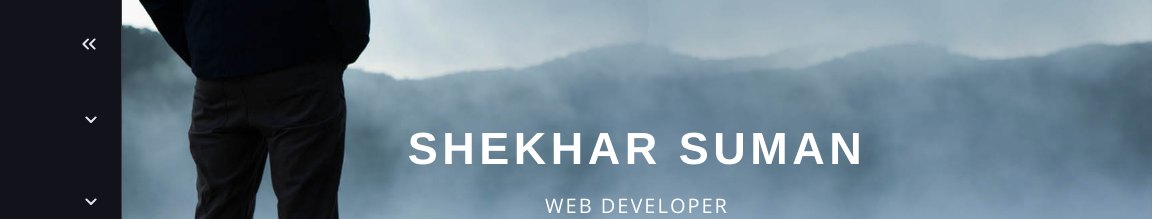
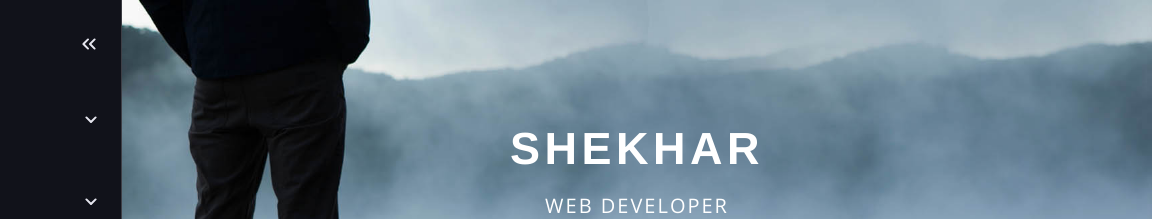
Before and after one commit to shekhar-s93/tp, a plain HTML site: page index.html in a window 1280 px wide. Shown: the top 219 px of the page, 128-1280 px from the left. Drawn offline with nearby package versions, Linux system fonts and the light colour scheme.

Commit message:
Update index.html

```diff
--- a/index.html
+++ b/index.html
@@ -170,7 +170,7 @@
         <div class="container banner-content">
                 <div class="row">
                     <header class="centered">
-                        <h1>Shekhar Suman</h1>
+                        <h1>Shekhar</h1>
                         <p>WEB DEVELOPER</p>
                     </header>
                     <div class="social-icons">
```
